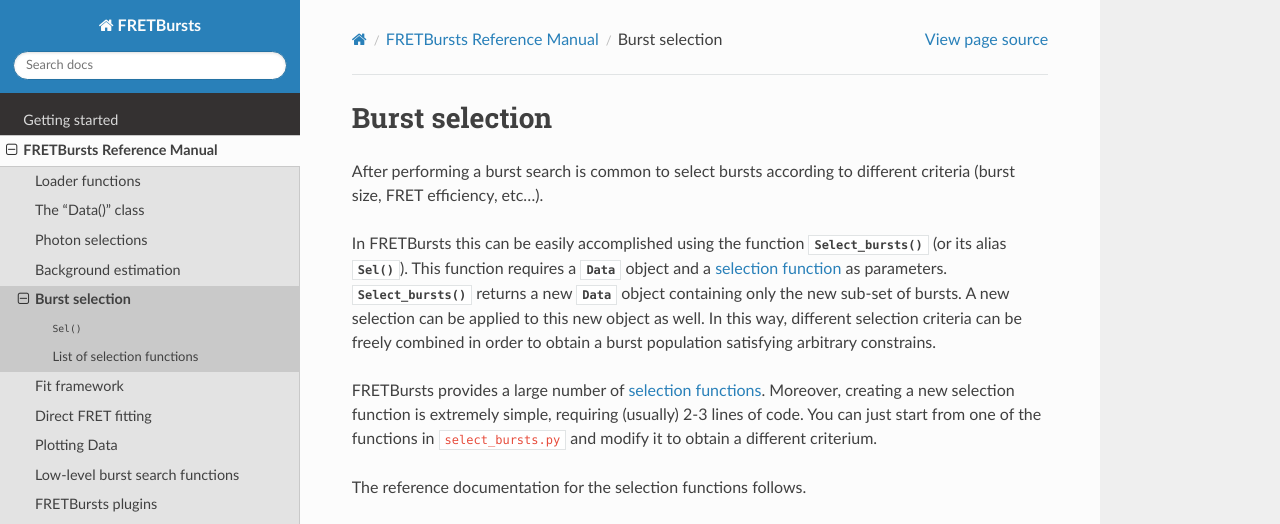
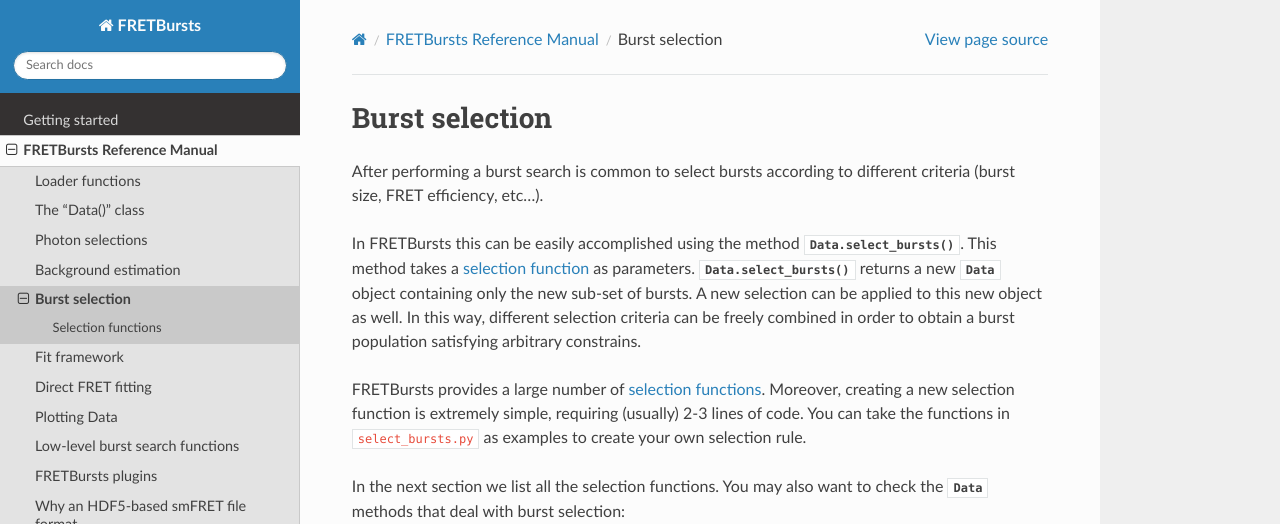
Before and after one commit to tritemio/FRETBursts, a Sphinx documentation site: the page built from docs/source/burst_selection.rst, in a window 1280 px wide and 1329 px high. Shown: the top 524 px of the window. Built offline with Sphinx 7.4.7 and the Read the Docs theme 2.0.0, drawn with Linux system fonts in a browser that asks for light colours; the version number could not be read and is left out; some of the changed text lies outside the part shown; grey boxes are pictures that could not be loaded.

Commit message:
Docs: add the new selection methods to the docs

```diff
--- a/docs/source/burst_selection.rst
+++ b/docs/source/burst_selection.rst
@@ -1,3 +1,5 @@
+.. _burst_selection:
+
 Burst selection
 ===============
 
@@ -6,10 +8,10 @@
 After performing a burst search is common to select bursts according to
 different criteria (burst size, FRET efficiency, etc...).
 
-In FRETBursts this can be easily accomplished using the function
-:func:`Select_bursts` (or its alias :func:`Sel`). This function requires a
-:class:`Data` object and a :ref:`selection function <selection_functions>`
-as parameters. :func:`Select_bursts` returns a new :class:`Data` object
+In FRETBursts this can be easily accomplished using the method
+:meth:`Data.select_bursts`. This method takes
+a :ref:`selection function <selection_functions>`
+as parameters. :meth:`Data.select_bursts` returns a new :class:`Data` object
 containing only the new sub-set of bursts. A new selection can be applied
 to this new object as well. In this way, different
 selection criteria can be freely combined in order to obtain a
@@ -18,27 +20,21 @@
 FRETBursts provides a large number of
 :ref:`selection functions <selection_functions>`. Moreover, creating a new
 selection function is extremely simple, requiring (usually) 2-3 lines of code.
-You can just start from one of the functions in `select_bursts.py` and modify
-it to obtain a different criterium.
+You can take the functions in `select_bursts.py` as examples to create your
+own selection rule.
 
-The reference documentation for the selection functions follows.
+In the next section we list all the selection functions. You may also want
+to check the :class:`Data` methods that deal with burst selection:
 
-.. autofunction:: Select_bursts
-
-.. function:: Sel()
-
-    Alias for :func:`Select_bursts`
-
-
-.. autofunction:: Sel_mask
-
-.. autofunction:: Sel_mask_apply
+- :meth:`Data.select_bursts`
+- :meth:`Data.select_bursts_mask`
+- :meth:`Data.select_bursts_mask_apply`
 
 
 .. _selection_functions:
 
-List of selection functions
----------------------------
+Selection functions
+-------------------
 
 .. automodule:: fretbursts.select_bursts
     :members:
--- a/docs/source/files_description.rst
+++ b/docs/source/files_description.rst
@@ -72,7 +72,7 @@
 ``select_bursts.py``
 --------------------
 
-.. automodule:: fretbursts.select_bursts
+See :mod:`fretbursts.select_bursts`.
 
 
 ``burstsearch`` (folder)
```
Also changed, not shown: docs/source/data_class.rst (+15 -0 lines), 2 other files.
